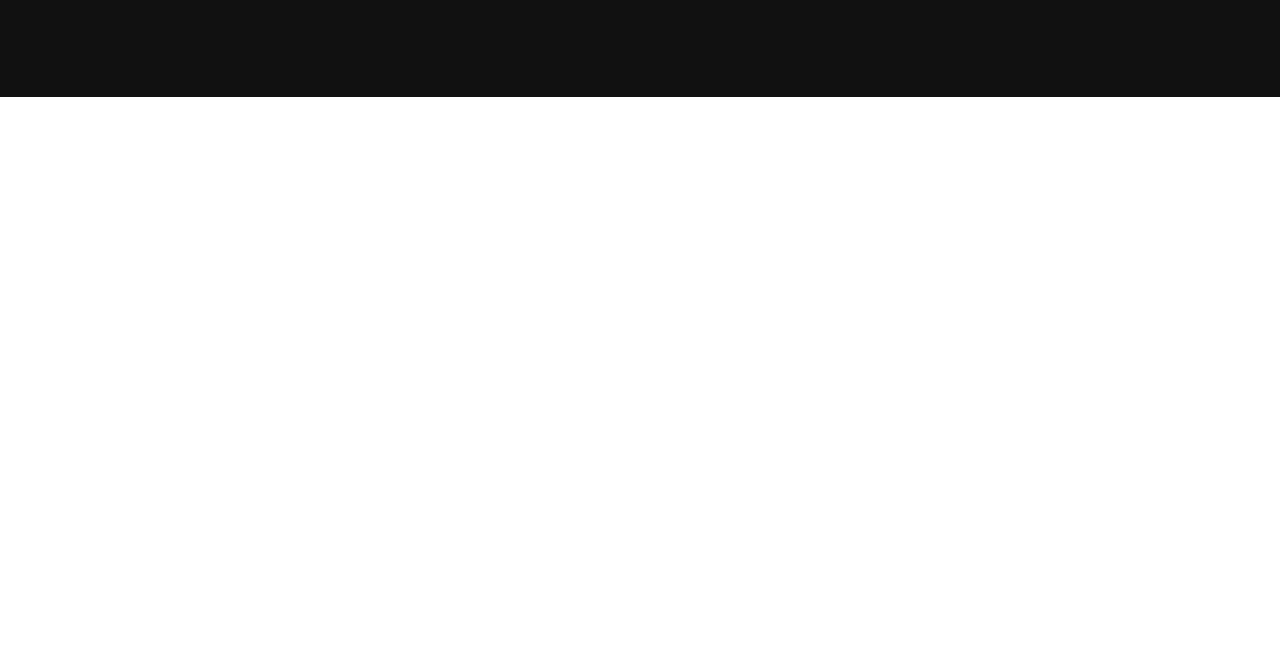
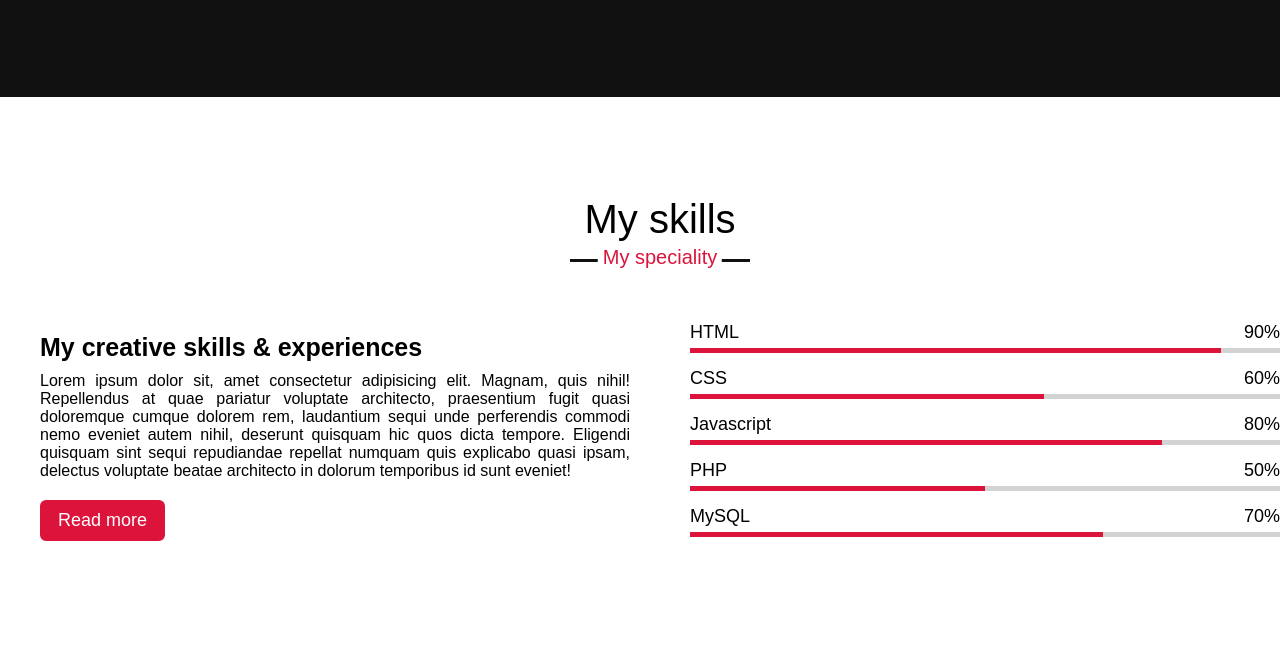
Before and after one commit to BenjaminKiptoo/portfolio, a plain HTML site: page index.html in a window 1280 px wide. Shown: the part 1897-2549 px from the top of the page. Before the commit the page ends 1994 px from the top, so only its background shows below. Drawn offline with Linux system fonts and the light colour scheme.

Commit message:
skills section html and styling done

```diff
--- a/index.html
+++ b/index.html
@@ -83,5 +83,58 @@
     </div>
 </section>
 
+<!--------------------skills section--------------->
+<section class="skills" id="skills">
+    <div class="max-width">
+        <h2 class="title">My skills</h2>
+        <div class="skills-content">
+            <div class="column-left">
+                <div class="text">My creative skills & experiences</div>
+                <p>Lorem ipsum dolor sit, amet consectetur adipisicing elit. Magnam, quis nihil! Repellendus at quae pariatur voluptate architecto, praesentium fugit quasi doloremque cumque dolorem rem, laudantium sequi unde perferendis commodi nemo eveniet autem nihil, deserunt quisquam hic quos dicta tempore. Eligendi quisquam sint sequi repudiandae repellat numquam quis explicabo quasi ipsam, delectus voluptate beatae architecto in dolorum temporibus id sunt eveniet!</p>
+                <a href="#">Read more</a>
+            </div>
+
+            <div class="column-right">
+                <div class="bars">
+                    <div class="info">
+                        <span>HTML</span>
+                        <SPAN>90%</SPAN>
+                    </div>
+                    <div class="line html"></div>
+                </div>
+                <div class="bars">
+                    <div class="info">
+                        <span>CSS</span>
+                        <SPAN>60%</SPAN>
+                    </div>
+                    <div class="line css"></div>
+                </div>
+                <div class="bars">
+                    <div class="info">
+                        <span>Javascript</span>
+                        <SPAN>80%</SPAN>
+                    </div>
+                    <div class="line js"></div>
+                </div>
+                <div class="bars">
+                    <div class="info">
+                        <span>PHP</span>
+                        <SPAN>50%</SPAN>
+                    </div>
+                    <div class="line php"></div>
+                </div>
+                <div class="bars">
+                    <div class="info">
+                        <span>MySQL</span>
+                        <SPAN>70%</SPAN>
+                    </div>
+                    <div class="line mysql"></div>
+                </div>
+            </div>
+        </div>
+    </div>
+</section>
+
+
 </body>
 </html>
--- a/styles.css
+++ b/styles.css
@@ -80,7 +80,7 @@
 section{
     padding: 100px 0;
 }
-.about, .services{
+.about, .services, .skills{
     font-family: 'poppins',sans-serif;
 }
  .title{
@@ -230,6 +230,107 @@ section{
     font-weight: 500;
     margin: 10px 0 7px 0;
 }
+/*-------------------services styling-------------------*/
+.skills .title::before{
+    content: "";
+    position: absolute;
+    bottom: 0px;
+    left: 50%;
+    width: 180px;
+    height: 3px;
+    background: #111;
+    transform: translateX(-50%);
+}
+.skills .title::after{
+    content: 'My speciality';
+    position: absolute;
+    bottom: -12px;
+    left: 50%;
+    font-size: 20px;
+    color: crimson;
+    padding: 5px;
+    background: #fff;
+    transform: translateX(-50%);
+}
+.skills .skills-content{
+   display: flex;
+   flex-wrap: wrap;
+   align-items: center;
+   justify-content: space-between;
+}
+.skills .skills-content .column-left{
+    width: calc(50% - 30px);
+}
+.skills .skills-content .column-left .text{
+    font-size: 25px;
+    font-weight: 600;
+    margin-bottom: 10px;
+}
+.skills .skills-content .column-right{
+    width: calc(50% - 30px );
+
+}
+.skills .skills-content .column-right .bars{
+    margin-bottom: 15px;
+}
+.skills .skills-content .column-right .info{
+    display: flex;
+    align-items: center;
+    justify-content: space-between;
+    margin-bottom: 5px;
+}
+.skills .skills-content .column-right span{
+    font-weight: 500;
+    font-size: 18px;
+}
+.skills .skills-content .column-right .line{
+    height: 5px;
+    width: 100%;
+    background: lightgrey;
+    position: relative;
+}
+.skills .skills-content .column-right .line::before{
+    content: "";
+    position: absolute;
+    height: 100%;
+    left: 0;
+    top: 0;
+    background: crimson;
+}
+.skills-content .column-right .html::before{
+    width: 90%;
+}
+.skills-content .column-right .css::before{
+    width: 60%;
+}
+.skills-content .column-right .js::before{
+    width: 80%;
+}
+.skills-content .column-right .mysql::before{
+    width: 70%;
+}
+.skills-content .column-right .php::before{
+    width: 50%;
+}
+.skills .skills-content .column-left p{
+    text-align: justify;
+}
+.skills .skills-content .column-left a{
+    display: inline-block;
+    background: crimson;
+    color: #fff;
+    font-size: 18px;
+    font-weight: 500;
+    padding: 8px 16px;
+    margin-top: 20px;
+    border-radius: 6px;
+    border: 2px solid crimson;
+    transition: all 0.3s ease;
+}
+.skills .skills-content .column-left a:hover{
+    color: crimson;
+    background: none;
+}
 
 
 
```
